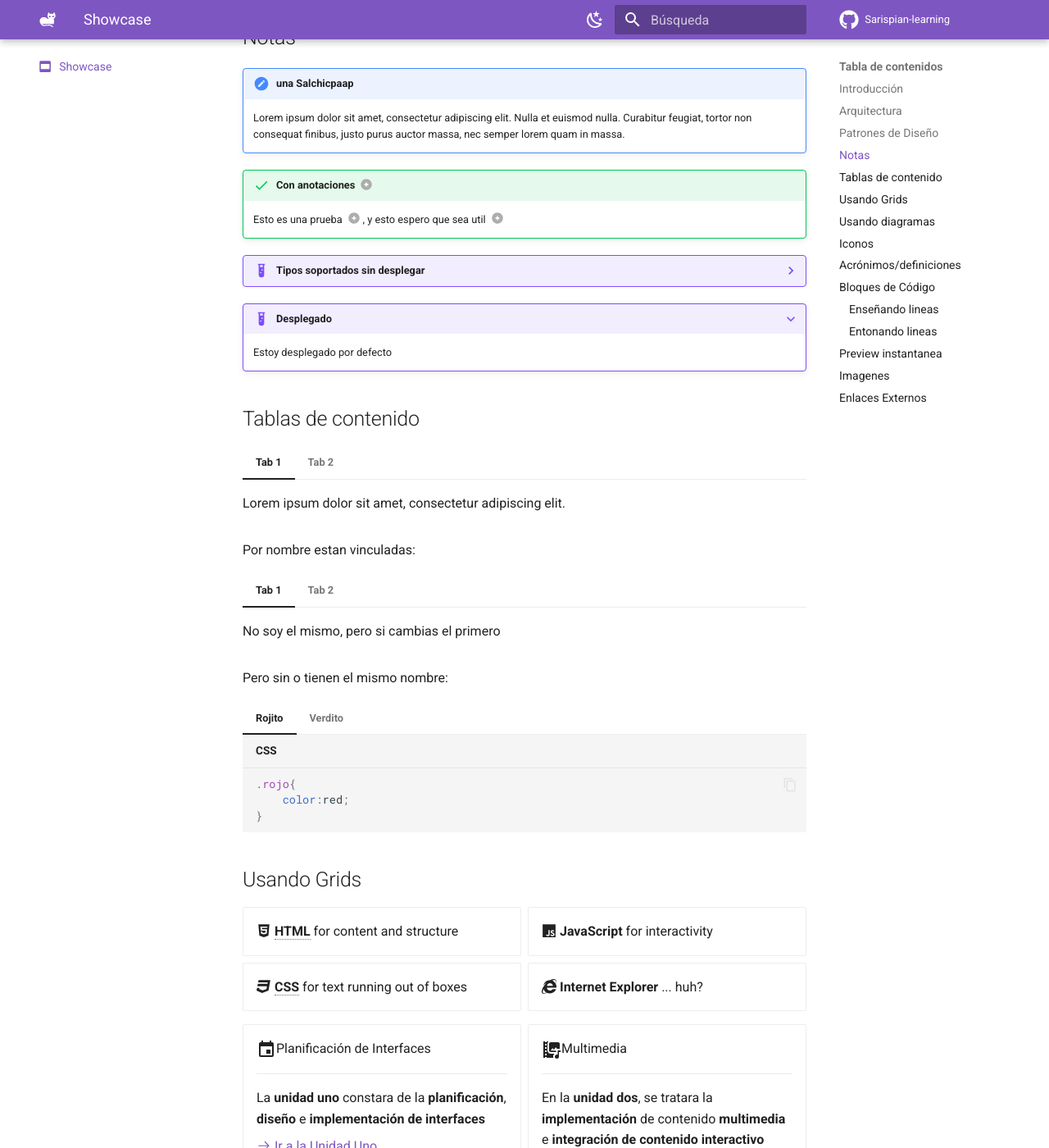
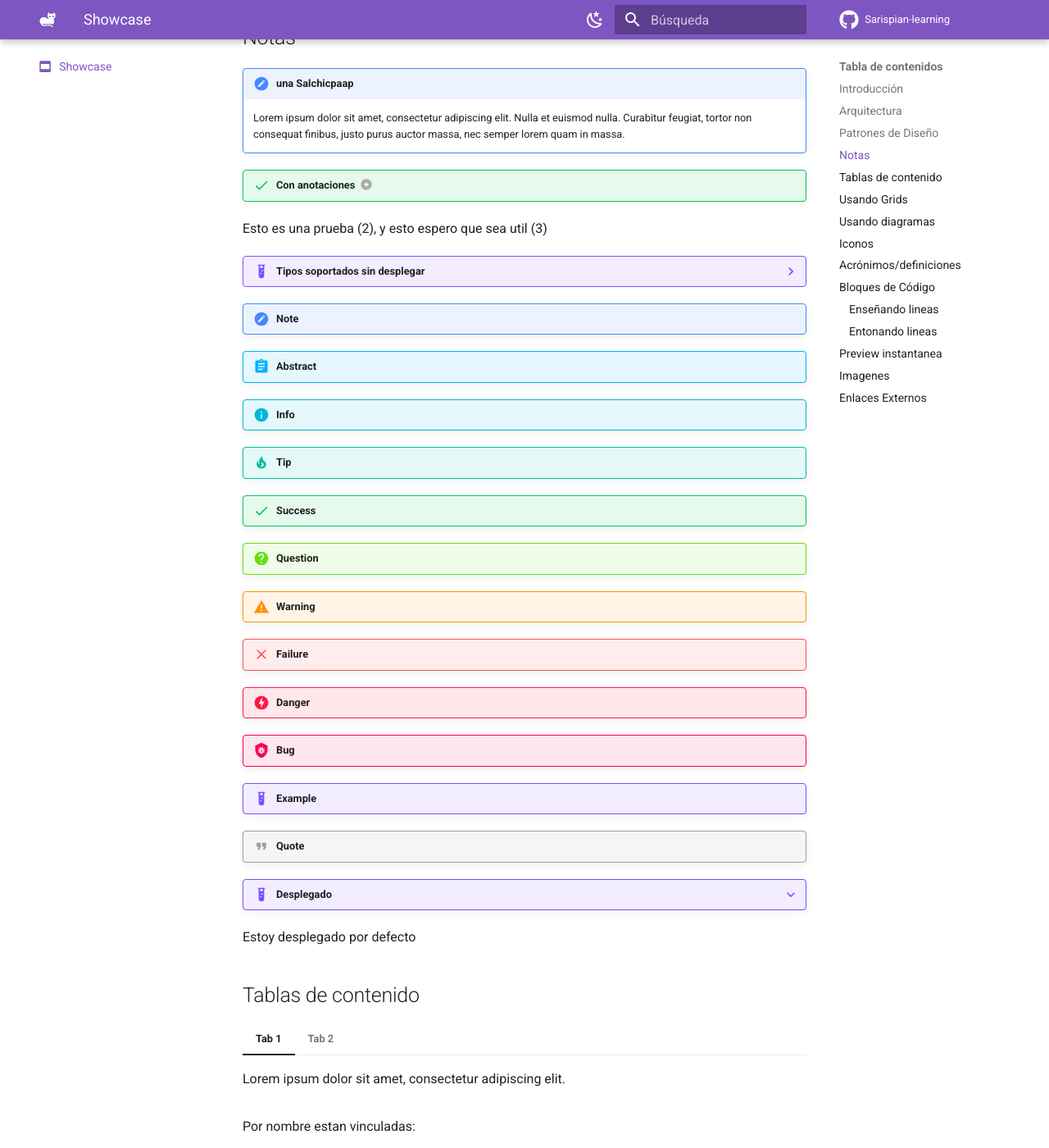
Before and after one commit to JonayKB/An-learning-page, an MkDocs documentation site: the page built from docs/showcase.md, in a window 1280 px wide and 1400 px high, scrolled down 1205 px. Shown: the whole window at 82% size. Built offline with MkDocs 1.6.1 and Material for MkDocs 9.7.7, drawn with Linux system fonts in a browser that asks for light colours; emoji names are drawn with the system emoji font; comment, search, counter and statistics services are not loaded.

````diff
--- a/docs/showcase.md
+++ b/docs/showcase.md
@@ -43,10 +43,13 @@ Algunos patrones importantes:
 Lorem ipsum dolor sit amet, (1) consectetur adipiscing elit.
 { .annotate }
 
-1.  :man_raising_hand: I'm an annotation! I can contain `code`, __formatted
-    text__, images, ... basically anything that can be expressed in Markdown.
+1.  :man_raising_hand: I'm an annotation! I can contain `code`, **formatted
+    text**, images, ... basically anything that can be expressed in Markdown.
+
 ---
+
 ## Notas {#annotations}
+
 !!! note "una Salchicpaap"
 
     Lorem ipsum dolor sit amet, consectetur adipiscing elit. Nulla et euismod
@@ -54,30 +57,31 @@ Lorem ipsum dolor sit amet, (1) consectetur adipiscing elit.
     massa, nec semper lorem quam in massa.
 
 !!! success annotate "Con anotaciones (1)"
-    Esto es una prueba (2), y esto espero que sea util (3)
+Esto es una prueba (2), y esto espero que sea util (3)
 
 1. Las anotaciones son estas cositas que haces click
 2. Una pruebaes una cosa donde pruebas cosas
 3. Algo util, es algo que sirve para algo
 
 ??? example "Tipos soportados sin desplegar"
-    !!! note
-    !!! abstract
-    !!! info
-    !!! tip
-    !!! success
-    !!! question
-    !!! warning
-    !!! failure
-    !!! danger
-    !!! bug
-    !!! example
-    !!! quote
+!!! note
+!!! abstract
+!!! info
+!!! tip
+!!! success
+!!! question
+!!! warning
+!!! failure
+!!! danger
+!!! bug
+!!! example
+!!! quote
 
 ???+ example "Desplegado"
-    Estoy desplegado por defecto
+Estoy desplegado por defecto
 
 ## Tablas de contenido {#tabs}
+
 === "Tab 1"
 
     Lorem ipsum dolor sit amet, consectetur adipiscing elit.
@@ -88,7 +92,6 @@ Lorem ipsum dolor sit amet, (1) consectetur adipiscing elit.
     { .annotate }
 
     1.  :woman_raising_hand: I'm an annotation as well!
-
 
 Por nombre estan vinculadas:
 
@@ -110,7 +113,6 @@ Pero sin o tienen el mismo nombre:
     }
     ```
 
-
 === "Verdito"
 
     ```css
@@ -119,15 +121,14 @@ Pero sin o tienen el mismo nombre:
     }
     ```
 
-
 ## Usando Grids {#grids}
 
 <div class="grid cards" markdown>
 
-- :fontawesome-brands-html5: __HTML__ for content and structure
-- :fontawesome-brands-js: __JavaScript__ for interactivity
-- :fontawesome-brands-css3: __CSS__ for text running out of boxes
-- :fontawesome-brands-internet-explorer: __Internet Explorer__ ... huh?
+- :fontawesome-brands-html5: **HTML** for content and structure
+- :fontawesome-brands-js: **JavaScript** for interactivity
+- :fontawesome-brands-css3: **CSS** for text running out of boxes
+- :fontawesome-brands-internet-explorer: **Internet Explorer** ... huh?
 
 </div>
 
@@ -141,35 +142,38 @@ Pero sin o tienen el mismo nombre:
 
 - :material-multimedia:{ .lg .middle }Multimedia
 
-    ---
-    En la __unidad dos__, se tratara la __implementación__ de contenido __multimedia__ e __integración de contenido interactivo__
+  ***
 
-    [:octicons-arrow-right-24: Ir a la Unidad Dos]()
+  En la **unidad dos**, se tratara la **implementación** de contenido **multimedia** e **integración de contenido interactivo**
+
+  [:octicons-arrow-right-24: Ir a la Unidad Dos]()
 
 - :material-wheelchair-accessibility:{ .lg .middle }Diseño de Webs Accesibles
 
-    ---
-    Esta __unidad__(1), aprenderemos a __diseñar__ páginas webs __accesibles__
-    {.annotate}
+  ***
 
-    1. __Unidad Tres__
+  Esta **unidad**(1), aprenderemos a **diseñar** páginas webs **accesibles**
+  {.annotate}
 
-    [:octicons-arrow-right-24: Ir a la Unidad Tres]()
+  1. **Unidad Tres**
+
+  [:octicons-arrow-right-24: Ir a la Unidad Tres]()
 
 - :material-touch-text-outline:{ .lg .middle }Implementacion de la Usabilidad
 
-    ---
-    Y por último, __aprenderemos__ a __implementar__ en páginas web la __usabilidad__
+  ***
 
-    [:octicons-arrow-right-24: Ir a la Unidad Cuatro]()
+  Y por último, **aprenderemos** a **implementar** en páginas web la **usabilidad**
+
+  [:octicons-arrow-right-24: Ir a la Unidad Cuatro]()
 
 </div>
 
+## Usando diagramas {#diagrams}
 
-## Usando diagramas {#diagrams}
 Graphs
 
-``` mermaid
+```mermaid
 graph LR
   A[Start] --> B{Error?};
   B -->|Yes| C[Hmm...];
@@ -180,7 +184,7 @@ graph LR
 
 Secuencial
 
-``` mermaid
+```mermaid
 sequenceDiagram
   autonumber
   Alice->>John: Hello John, how are you?
@@ -195,7 +199,7 @@ sequenceDiagram
 
 Estado
 
-``` mermaid
+```mermaid
 stateDiagram-v2
   state fork_state <<fork>>
     [*] --> fork_state
@@ -211,7 +215,7 @@ stateDiagram-v2
 
 De clase
 
-``` mermaid
+```mermaid
 classDiagram
   Person <|-- Student
   Person <|-- Professor
@@ -242,7 +246,7 @@ classDiagram
 
 De Relacion-Entidad
 
-``` mermaid
+```mermaid
 erDiagram
   CUSTOMER ||--o{ ORDER : places
   ORDER ||--|{ LINE-ITEM : contains
@@ -252,14 +256,16 @@ erDiagram
   }
   CUSTOMER }|..|{ DELIVERY-ADDRESS : uses
 ```
+
 ## Iconos {#icons}
+
 Iconos normales
+
 ```java title="Un Emoji"
 :smile: //(1)!
 ```
 
 1. Esto seria :smile:
-
 
 Usando librerias de iconos
 
@@ -273,7 +279,7 @@ Aplicando un poco de color a la vida
 
 ```css title="docs/assets/stylesheets/extra.css"
 .youtube {
-  color: #EE0F0F;
+  color: #ee0f0f;
 }
 ```
 
@@ -283,7 +289,8 @@ Aplicando un poco de color a la vida
 
 1. Esto se veria asi :fontawesome-brands-youtube:{ .youtube }
 
-Los __iconos__ de __mkdocs__ usan:
+Los **iconos** de **mkdocs** usan:
+
 <div class="grid cards" markdown>
 - :fontawesome-brands-font-awesome-logo-full: [__FontAwesome__](https://fontawesome.com/search?m=free)
 - :material-material-design: [__Material Design__](https://pictogrammers.com/library/mdi/)
@@ -295,12 +302,13 @@ En la [página oficial](https://squidfunk.github.io/mkdocs-material/reference/ic
 
 ## Acrónimos/definiciones {#abbreviations}
 
-En el archivo ```#!python includes/abbreviations.md```(1) estan las abrevicaciones, que al poner el raton encima, te dara una pequeña descripcion que hayas asignado.
+En el archivo `#!python includes/abbreviations.md`(1) estan las abrevicaciones, que al poner el raton encima, te dara una pequeña descripcion que hayas asignado.
 {.annotate}
 
-1. Destacar codigo en linea, se puede usar cualqueir lenguaje, como ```#!css background-color:"red"```
+1. Destacar codigo en linea, se puede usar cualqueir lenguaje, como `#!css background-color:"red"`
 
 ## Bloques de Código {#code-examples}
+
 Con tiutlo asignado
 
 ```css title="css/styles.css"
@@ -310,13 +318,13 @@ Con tiutlo asignado
 }
 ```
 
-1. Un botón __hover__ :man_raising_hand:, se aplicara este __bloque__ cuando el `ratón` pase por encima
+1. Un botón **hover** :man_raising_hand:, se aplicara este **bloque** cuando el `ratón` pase por encima
 2. Cambiar el color a rojo
 3. Poner un radio de borde
 
 ### Enseñando lineas
 
-``` py linenums="1"
+```py linenums="1"
 def bubble_sort(items):
     for i in range(len(items)):
         for j in range(len(items) - 1 - i):
@@ -325,7 +333,8 @@ def bubble_sort(items):
 ```
 
 ### Entonando lineas
-``` py hl_lines="2 3"
+
+```py hl_lines="2 3"
 def bubble_sort(items):
     for i in range(len(items)):
         for j in range(len(items) - 1 - i):
@@ -333,14 +342,13 @@ def bubble_sort(items):
                 items[j], items[j + 1] = items[j + 1], items[j]
 ```
 
-``` py hl_lines="3-5"
+```py hl_lines="3-5"
 def bubble_sort(items):
     for i in range(len(items)):
         for j in range(len(items) - 1 - i):
             if items[j] > items[j + 1]:
                 items[j], items[j + 1] = items[j + 1], items[j]
 ```
-
 
 ## Preview instantanea
 
@@ -351,19 +359,18 @@ Mirando al pasado a un enlace, podemos ver una pequeña previsualizacion
 ## Imagenes
 
 Imagen grande, con descripción, se puede hacer zoom
+
 <figure markdown>
 ![Un Placeholder](https://placehold.co/6000x4000){ width="500px"}
 <figcaption>Tulum, Mexico. Credit: Blueswen</figcaption>
 </figure>
 
-Descentrada por no usar ```#!html <figure markdown></figure>```(1)
+Descentrada por no usar `#!html <figure markdown></figure>`(1)
 {.annotate}
 
-1. Solo es necesario, añadir eso y la imagen, no es necesario usar ```#!html <figcaption/>```
+1. Solo es necesario, añadir eso y la imagen, no es necesario usar `#!html <figcaption/>`
 
 ![Un Placeholder](https://placehold.co/400x600){.center}
-
-
 
 ## Enlaces Externos {#external-links}
 
````
Also changed, not shown: README.md (+20 -20 lines), 2 other files.
